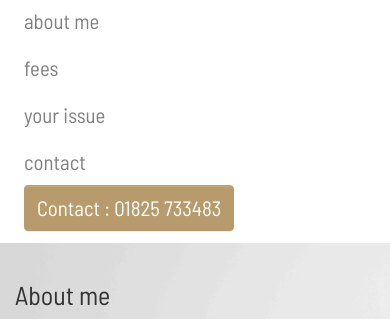
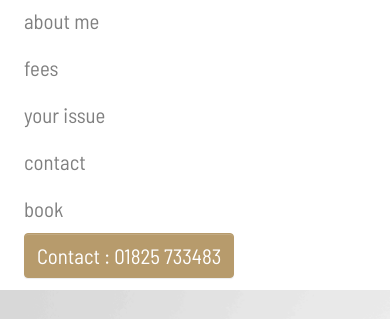
Before and after one commit to joomkit/lauriesv, a website: page public/about.html in a window 390 px wide. Both pictures are taken after a click on the button 334 px from the left and 37 px from the top of the page. Shown: the part 67-386 px from the top of the page. Drawn offline with nearby package versions, Linux system fonts and the light colour scheme.

Commit message:
Nav changes
Added book and changed breakpoint of menu to lg from md

```diff
--- a/public/about.html
+++ b/public/about.html
@@ -25,7 +25,7 @@
 </head>
 
 <body class="">
-  <nav class="navbar navbar-expand-md navbar-light text-dark">
+  <nav class="navbar navbar-expand-lg navbar-light text-dark">
     <div class="container">
       <a class="navbar-brand text-primary warning" href="index.html">
         <img src="assets/images/logo.png" width="40px" height="40px">
@@ -40,6 +40,7 @@
           <li class="nav-item"> <a class="nav-link" href="fees.html">fees</a> </li>
           <li class="nav-item"> <a class="nav-link" href="your-issue.html">your issue</a> </li>
           <li class="nav-item"> <a class="nav-link" href="contact.html">contact</a> </li>
+          <li class="nav-item"> <a class="nav-link" href="book.html">book</a> </li>
         </ul> <a class="btn navbar-btn ml-md-2 btn-secondary text-white" href="tel:01825733483">Contact : 01825&nbsp;733483</a>
       </div>
     </div>
```
Also changed, not shown: public/contact.html (+2 -1 lines), public/fees.html (+4 -2 lines), public/index.html (+2 -1 lines), public/privacy.html (+2 -1 lines), public/your-issue.html (+2 -1 lines).
